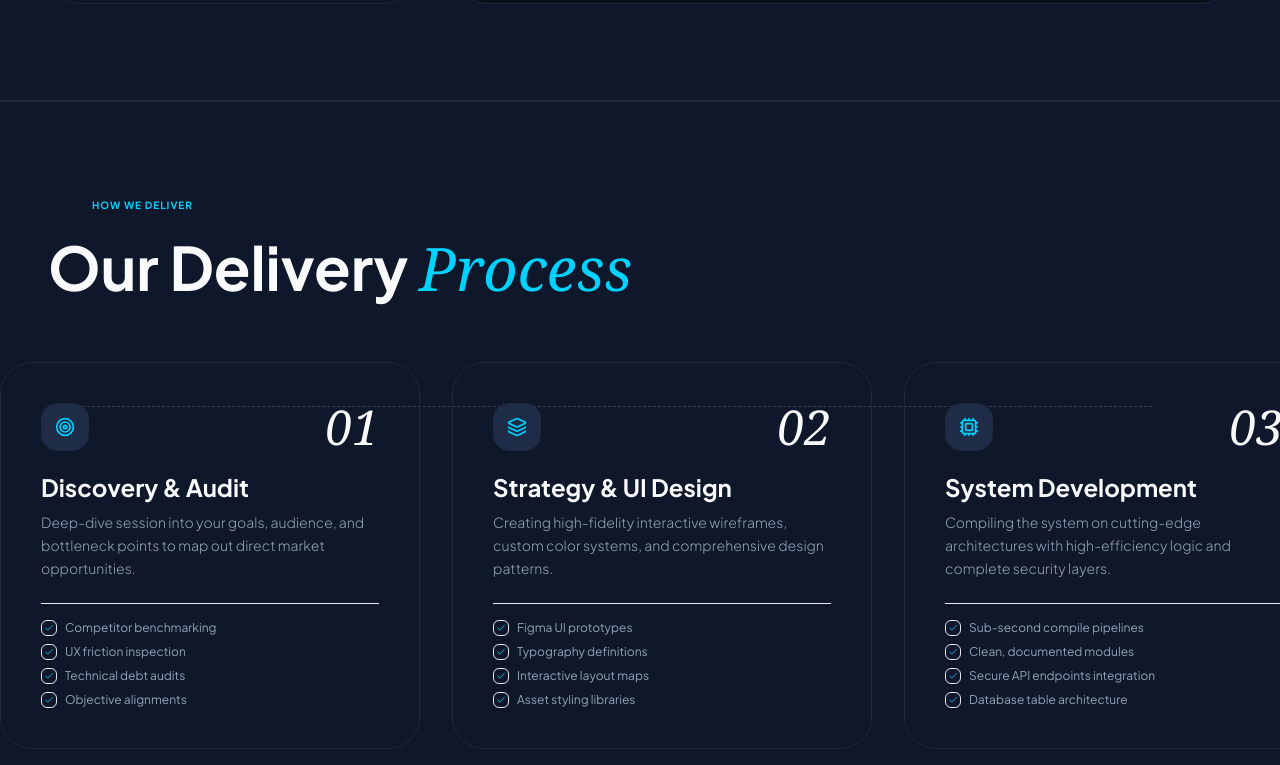
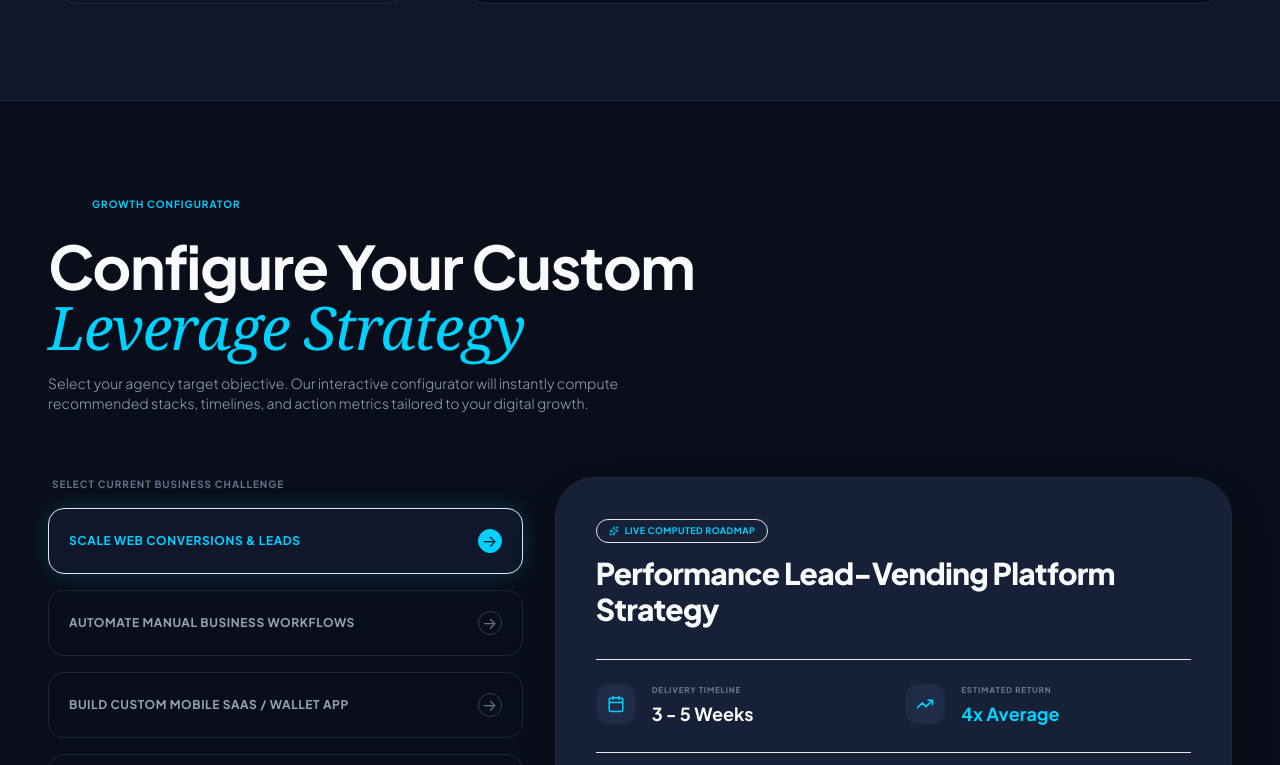
Before and after one commit to digitallyahead1/norstckdigital, a React (Vite) app: page / in a window 1280 px wide. Shown: the part 3555-4320 px from the top of the page. Built offline with nearby package versions, Linux system fonts and the light colour scheme; a web font is replaced by a local one.

Commit message:
feat: remove Delivery Process section from Homepage

```diff
--- a/src/pages/Home.tsx
+++ b/src/pages/Home.tsx
@@ -4,7 +4,6 @@ import { Marquee } from '../components/home/Marquee';
 import { AdVideo } from '../components/home/AdVideo';
 import { ServicesCategory } from '../components/home/ServicesCategory';
 import { SystemSimulator } from '../components/home/SystemSimulator';
-import { Process } from '../components/home/Process';
 import { StrategyPlanner } from '../components/home/StrategyPlanner';
 import { Testimonials } from '../components/home/Testimonials';
 import { FinalCTA } from '../components/home/FinalCTA';
@@ -31,16 +30,13 @@ export function Home({ onNavigate }: HomeProps) {
       {/* 5. Live Interactive System Simulator */}
       <SystemSimulator />
 
-      {/* 6. 5-Step Delivery Process */}
-      <Process />
-
-      {/* 7. Interactive Strategy & Growth Configurator */}
+      {/* 6. Interactive Strategy & Growth Configurator */}
       <StrategyPlanner onNavigate={onNavigate} />
 
-      {/* 8. Client Testimonials & Social Proof */}
+      {/* 7. Client Testimonials & Social Proof */}
       <Testimonials />
 
-      {/* 9. Finale Conversion CTA */}
+      {/* 8. Finale Conversion CTA */}
       <FinalCTA onNavigate={onNavigate} />
     </div>
   );
```
